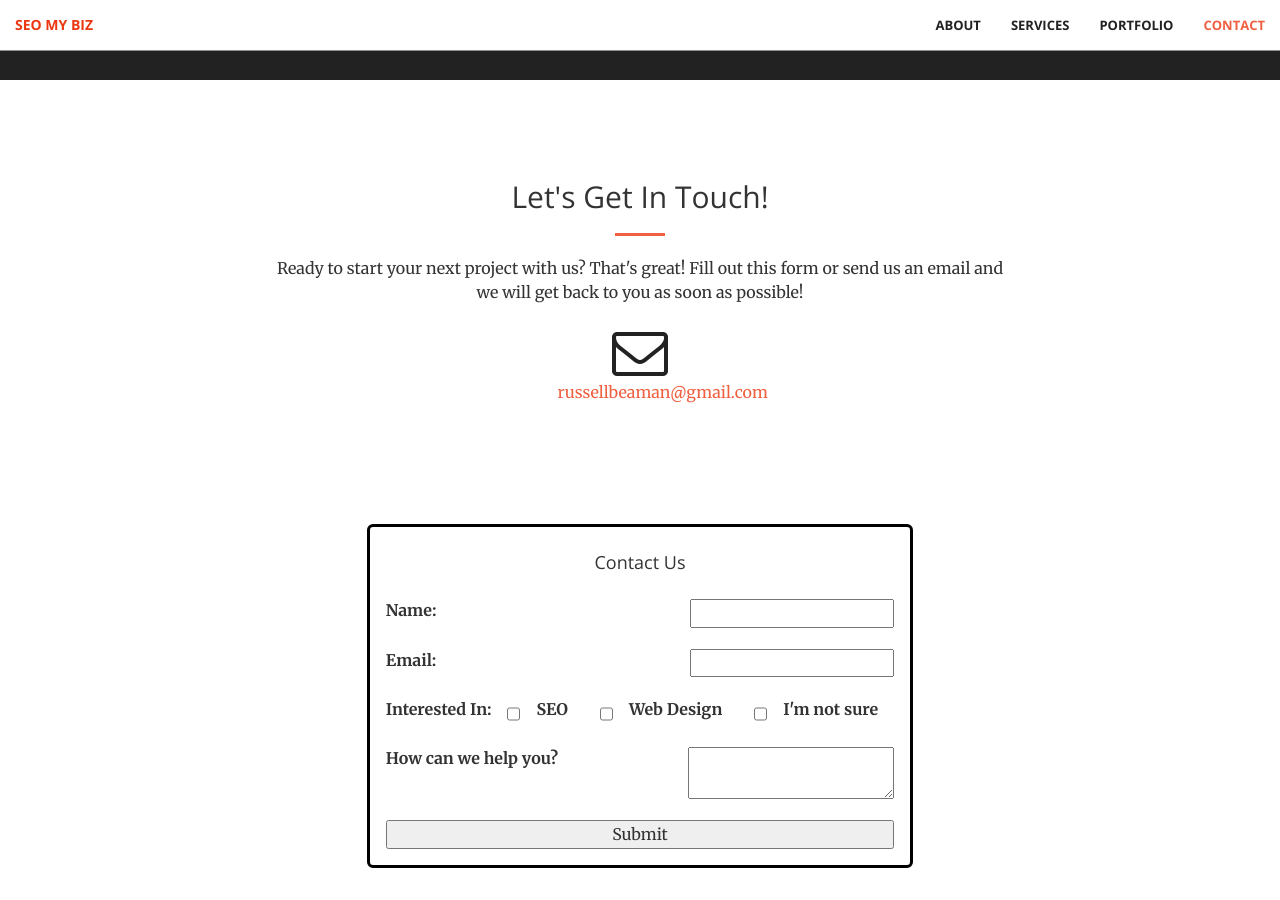
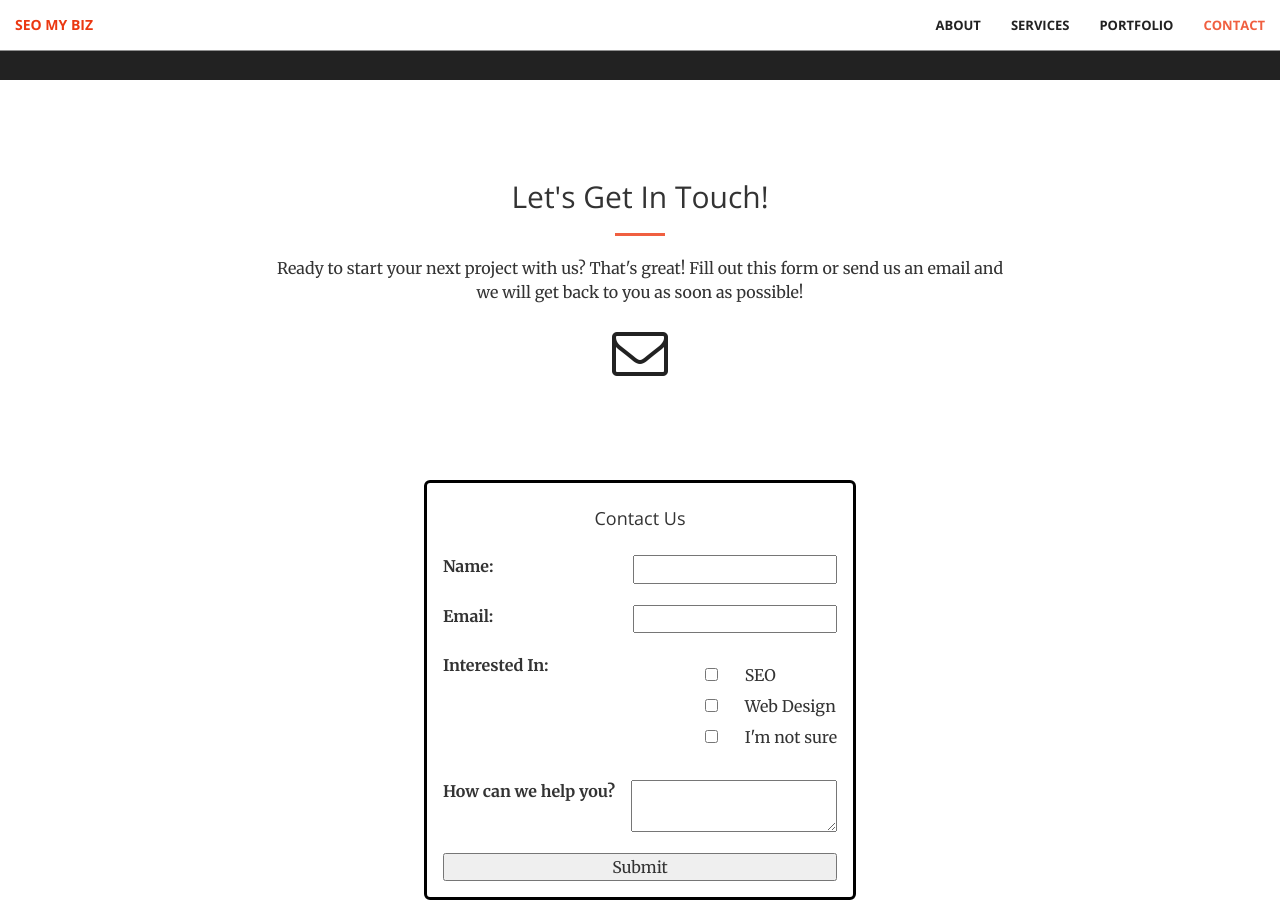
Before and after one commit to RustisaurusRex/website, a Jekyll site: the page built from index.html, in a window 1280 px wide and 900 px high, scrolled down 2405 px. Built offline with Jekyll 4.4.1, drawn with Linux system fonts in a browser that asks for light colours; before the commit the page ends 3273 px from its top, so only the background shows below that.

Commit message:
Adjust form layout using flex

```diff
--- a/_includes/contact.html
+++ b/_includes/contact.html
@@ -17,7 +17,9 @@
         <div class="col-lg-2 col-lg-offset-1 text-center">
             <a href="mailto:{{ site.email }}">
             <i class="fa fa-envelope-o fa-3x wow bounceIn" data-wow-delay=".1s"></i>
-                <p>{{ site.email }}</p>
+                <!-- hiding site email
+            <p>{{ site.email }}</p>
+            -->
             </a>
         </div>
         <div class="col-lg-2 col-lg-offset-1 text-center">
--- a/_includes/form.html
+++ b/_includes/form.html
@@ -15,13 +15,22 @@
 </label>
 <label class="formlabel">
   Interested In:
-    <input class ="checkbox" type="checkbox" id="seo" name="seo" value="SEO">
-      <label for="seo"> SEO</label><br>
-    <input class ="checkbox" type="checkbox" id="website" name="website" value="Web Design">
-      <label for="website"> Web Design</label><br>
-    <input class ="checkbox" type="checkbox" id="unsure" name="unsure" value="Unsure">
-      <label for="unsure"> I'm not sure</label><br>
+  <div class ="checkbox">
+    <div>
+  <input type="checkbox" id="seo" name="seo" value="SEO">
+    <label for="seo"> SEO</label>
+    </div>
+    <div>
+  <input type="checkbox" id="website" name="website" value="Web Design">
+    <label for="website"> Web Design</label>
+    </div>
+      <div>
+  <input type="checkbox" id="unsure" name="unsure" value="Unsure">
+    <label for="unsure"> I'm not sure</label>
+      </div>
+      </div>
               </label>
+
 <label class="formlabel">
   How can we help you?
   <textarea name="message"></textarea>
--- a/css/main.scss
+++ b/css/main.scss
@@ -64,10 +64,14 @@
 .formlabel {
         display: flex;
         justify-content: space-between;
-        gap: 16px;
+        text-align: left;
+        gap:16px;
 }
 .checkbox {
         display: flex;
-        justify-content: space-between;
+flex-direction: column;
+flex-wrap: wrap;
+gap: 8px;
+margin-left: auto;
 }
 //end form styles
```
Also changed, not shown: other parts of _includes/form.html (+1 -1 lines). Lines whose indentation alone changed are shown as unchanged.
